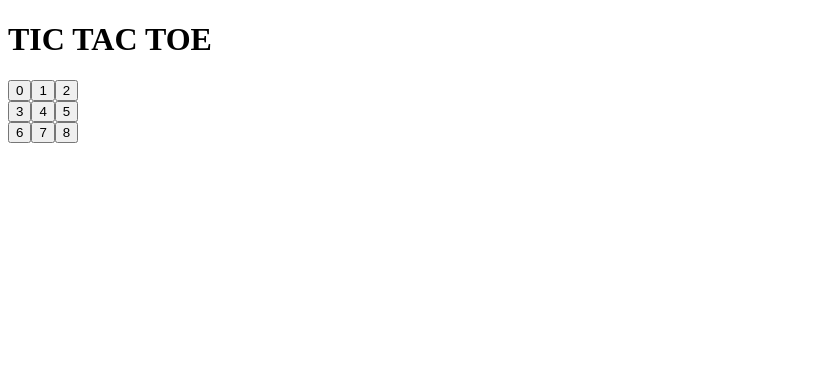
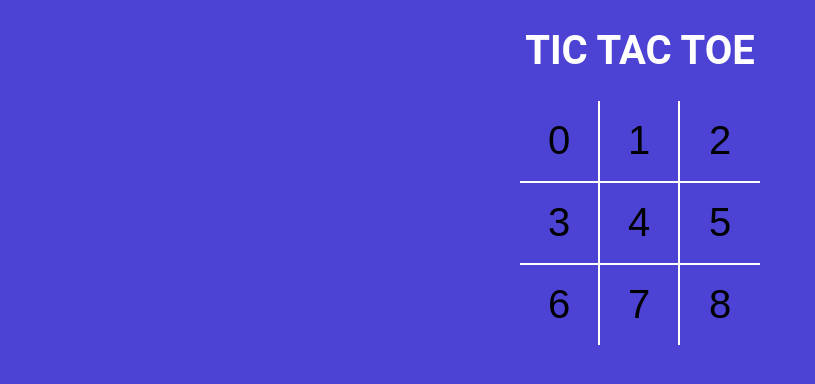
Before and after one commit to xiibrightside/tictactoe, a React (Vite) app: page / in a window 1280 px wide. Shown: the top 384 px of the page, without its empty margins (0-815 px from the left). Built offline with nearby package versions, Linux system fonts and the light colour scheme; the HTML template or start-up script is replaced by a standard one.

Commit message:
added styles

```diff
--- a/index.html
+++ b/index.html
@@ -1,7 +1,7 @@
 <!DOCTYPE html>
 <html>
   <head>
-    <title>React Vite Micro App</title>
+    <title>ZeeROW - KaaTAA</title>
   </head>
   <body>
     <div id="root"></div>
--- a/package.json
+++ b/package.json
@@ -26,6 +26,7 @@
     "eslint-plugin-react": "^7.29.4",
     "prettier": "^2.6.0",
     "rimraf": "^3.0.2",
+    "sass": "^1.49.9",
     "vite": "^2.6.7"
   },
   "babel": {
--- a/src/App.jsx
+++ b/src/App.jsx
@@ -1,9 +1,10 @@
 import React from 'react';
 import Board from './components/Board';
+import './Styles/root.scss';
 
 function App() {
   return (
-    <div>
+    <div className="app">
       <h1>TIC TAC TOE</h1>
       <Board />
     </div>
--- /dev/null
+++ b/src/Styles/root.scss
@@ -0,0 +1,174 @@
+// root.scss
+
+$green: #12e177;
+$orange: #ffc72a;
+$blue: #4c43d4;
+
+body {
+  font-family: 'Roboto', sans-serif;
+  background-color: $blue;
+  color: #fff;
+  padding: 0;
+  margin: 0;
+}
+
+button {
+  background: none;
+  border: none;
+  outline: none;
+  &:hover {
+    cursor: pointer;
+  }
+}
+
+.app {
+  font-size: 20px;
+  display: flex;
+  flex-direction: column;
+  align-items: center;
+}
+
+.text-green {
+  color: $green;
+}
+
+.text-orange {
+  color: $orange;
+}
+
+.history-wrapper {
+  width: 300px;
+  text-align: center;
+  margin-bottom: 20px;
+  .history {
+    display: inline-block;
+    padding: 0;
+    margin: 0;
+    li {
+      list-style: none;
+      text-align: left;
+      &:before {
+        content: '';
+        border-radius: 50%;
+        display: inline-block;
+        height: 5px;
+        width: 5px;
+        background-color: $green;
+        margin-right: 4px;
+        margin-bottom: 1px;
+      }
+
+      .btn-move {
+        color: #fff;
+        &.active {
+          font-weight: bold;
+          color: $green;
+        }
+      }
+    }
+  }
+}
+
+.status-message {
+  margin-bottom: 30px;
+  font-size: 1.2rem;
+  font-weight: lighter;
+  span {
+    font-weight: normal;
+  }
+}
+
+.btn-reset {
+  font-size: 0.8rem;
+  color: #fff;
+  border-radius: 15px;
+  padding: 12px 18px;
+  margin-top: 25px;
+  transition: all 0.2s;
+  background-color: $blue;
+  box-shadow: 0px 0px 0px 1px $orange;
+  &.active {
+    background-color: $orange;
+    box-shadow: none;
+  }
+}
+
+.board {
+  .board-row {
+    display: flex;
+    flex-direction: row;
+    border-bottom: 2px solid #fff;
+    &:last-child {
+      border-bottom: none;
+    }
+    .square {
+      width: 80px;
+      height: 80px;
+      border-right: 2px solid #fff;
+      font-size: 2.5rem;
+      padding: 0;
+      overflow: hidden;
+      transition: all 0.2s;
+      &:last-child {
+        border-right: none;
+      }
+      &.winning {
+        animation: scaleText 1.4s infinite;
+        @keyframes scaleText {
+          0% {
+            transform: 2.5rem;
+          }
+          50% {
+            font-size: 3.5rem;
+          }
+          100% {
+            font-size: 2.5rem;
+          }
+        }
+      }
+    }
+  }
+}
+
+.bg-balls {
+  position: fixed;
+  top: 0;
+  left: 0;
+  right: 0;
+  bottom: 0;
+  min-width: 100%;
+  z-index: -1;
+
+  &:before,
+  &:after {
+    content: '';
+    position: absolute;
+    width: 150px;
+    height: 150px;
+    border-radius: 50%;
+  }
+
+  &:before {
+    background-color: $orange;
+    right: -75px;
+    bottom: -75px;
+    @media screen and (min-width: 476px) {
+      width: 220px;
+      height: 220px;
+      right: -110px;
+      bottom: -110px;
+    }
+  }
+
+  &:after {
+    background-color: $green;
+    top: -75px;
+    left: -75px;
+    @media screen and (min-width: 476px) {
+      width: 220px;
+      height: 220px;
+      top: -110px;
+      left: -110px;
+    }
+  }
+}
--- a/src/components/Board.jsx
+++ b/src/components/Board.jsx
@@ -3,18 +3,18 @@
 
 const Board = () => {
   return (
-    <div>
-      <div>
+    <div className="board">
+      <div className="board-row">
         <Square value={0} />
         <Square value={1} />
         <Square value={2} />
       </div>
-      <div>
+      <div className="board-row">
         <Square value={3} />
         <Square value={4} />
         <Square value={5} />
       </div>
-      <div>
+      <div className="board-row">
         <Square value={6} />
         <Square value={7} />
         <Square value={8} />
--- a/src/components/Square.jsx
+++ b/src/components/Square.jsx
@@ -1,7 +1,11 @@
 import React from 'react';
 
 const Square = ({ value }) => {
-  return <button type="button">{value}</button>;
+  return (
+    <button type="button" className="square">
+      {value}
+    </button>
+  );
 };
 
 export default Square;
```
Also changed, not shown: 1 other file (tests, documents, lock files or other folders).
